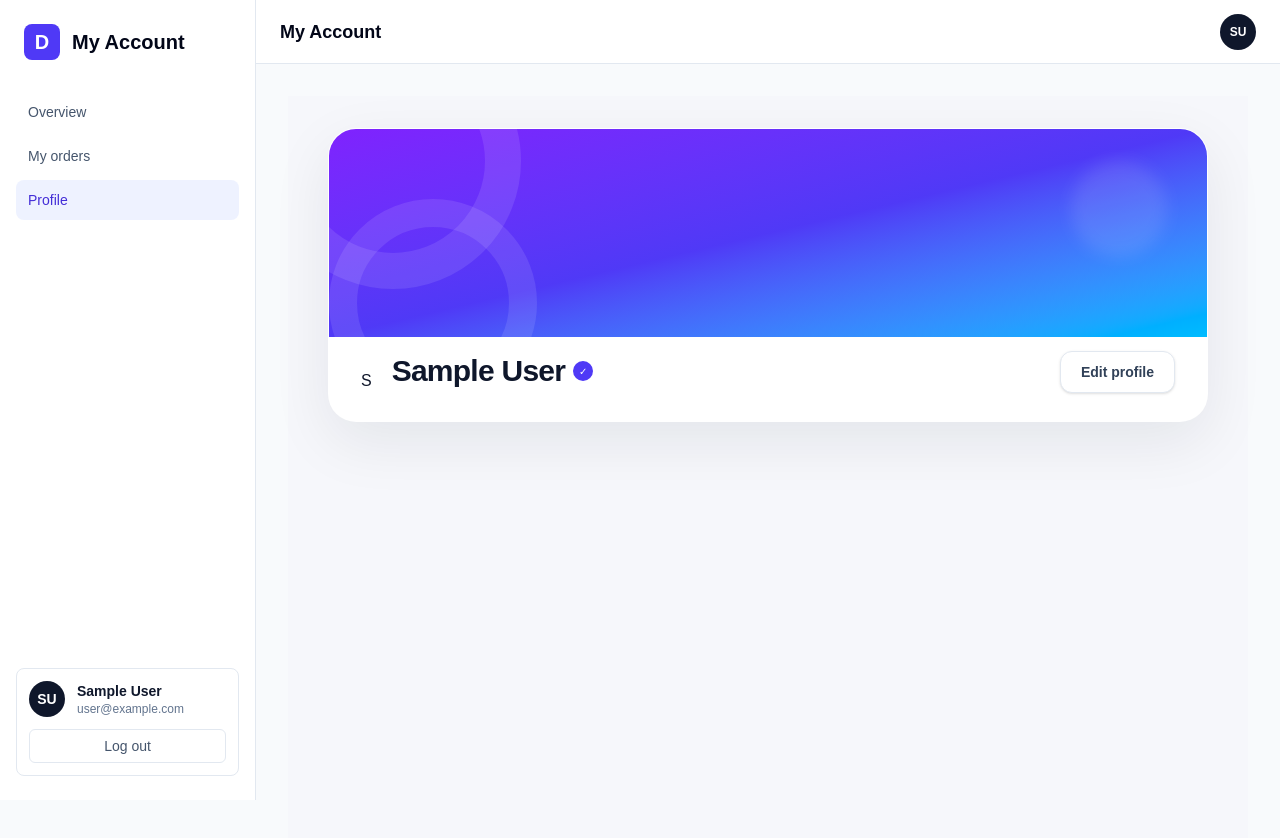
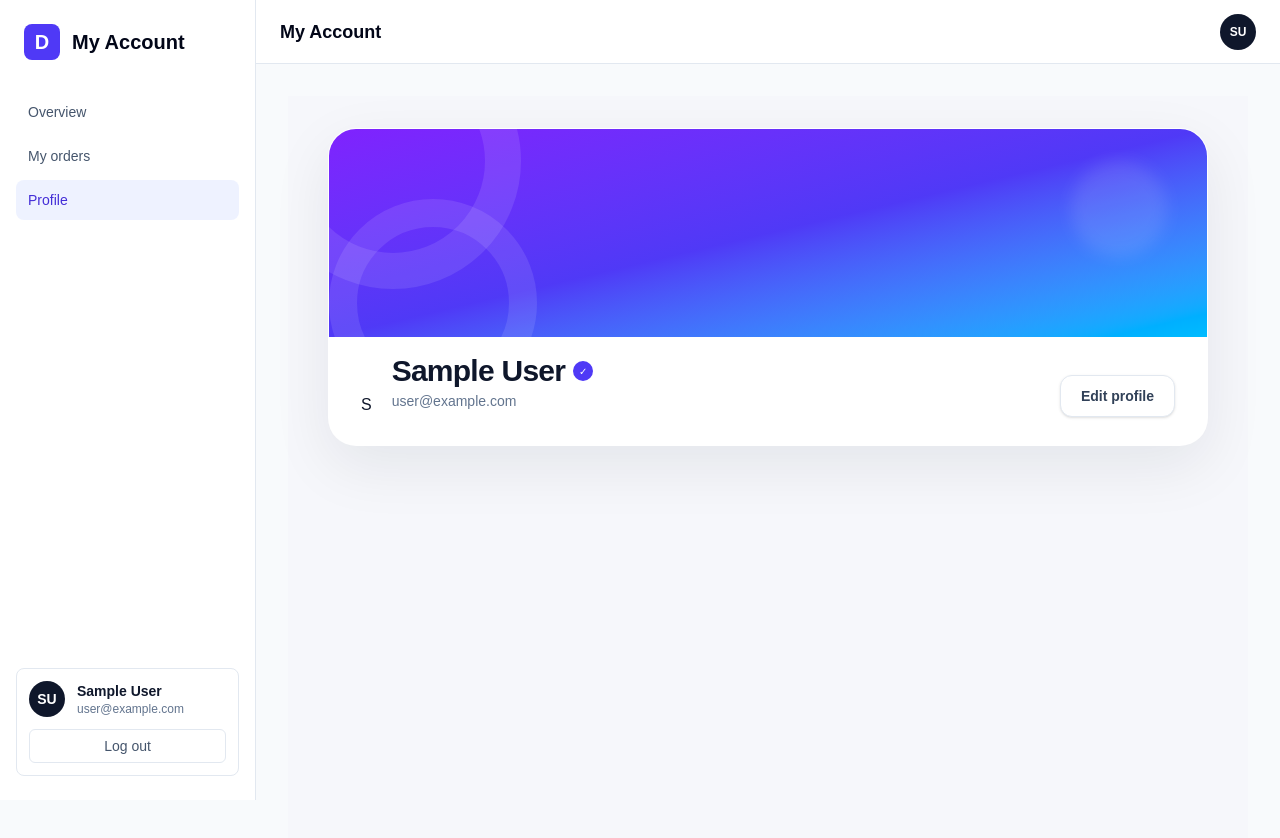
Before and after one commit to Abbas-shah10/E-Commerce, a Next.js app: page /profile in a window 1280 px wide. Shown: the top 838 px of the page. Built offline with nearby package versions, Linux system fonts and the light colour scheme; no server answers; sample sign-in values are in the browser's storage.

Commit message:
added email to profile

```diff
--- a/app/(dashboard)/profile/page.tsx
+++ b/app/(dashboard)/profile/page.tsx
@@ -42,6 +42,7 @@ const Profile = async () => {
                       ✓
                     </span>
                   </div>
+                  <span className="text-sm text-slate-500">{email}</span>
                 </div>
               </div>
 
```
